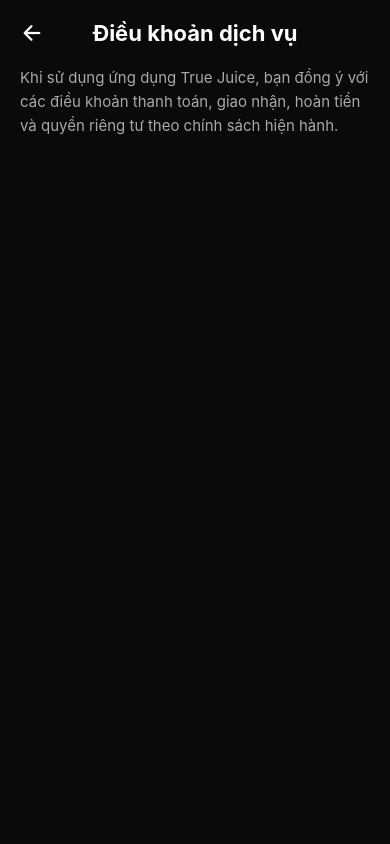
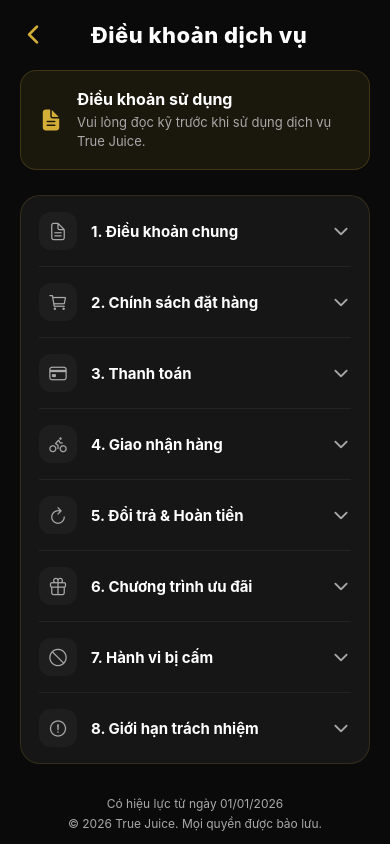
Before and after one commit to Nhantoetsocute/QLDU, a React Native app: screen /Terms in a window 390 px wide. Built offline with nearby package versions, Linux system fonts and the light colour scheme.

Commit message:
feat: terms, thêm 8 điều khoản dịch vụ accordion chi tiết

```diff
--- a/src/screens/TermsScreen.js
+++ b/src/screens/TermsScreen.js
@@ -1,35 +1,219 @@
-import React from 'react';
-import { View, Text, StyleSheet, TouchableOpacity, StatusBar, ScrollView } from 'react-native';
+import React, { useState } from 'react';
+import {
+  View,
+  Text,
+  StyleSheet,
+  TouchableOpacity,
+  StatusBar,
+  ScrollView,
+  LayoutAnimation,
+  Platform,
+  UIManager,
+} from 'react-native';
 import { SafeAreaView } from 'react-native-safe-area-context';
 import { Ionicons } from '@expo/vector-icons';
 import { useAppTheme } from '../theme/ThemeContext';
 
+if (Platform.OS === 'android' && UIManager.setLayoutAnimationEnabledExperimental) {
+  UIManager.setLayoutAnimationEnabledExperimental(true);
+}
+
+const termsSections = [
+  {
+    icon: 'document-text-outline',
+    title: '1. Điều khoản chung',
+    content: 'Khi sử dụng ứng dụng True Juice, bạn đồng ý tuân thủ các điều khoản và điều kiện sau đây. Nếu bạn không đồng ý với bất kỳ điều khoản nào, vui lòng ngừng sử dụng ứng dụng.\n\n• True Juice có quyền thay đổi điều khoản bất cứ lúc nào\n• Người dùng phải từ 16 tuổi trở lên\n• Mỗi người chỉ được đăng ký một tài khoản',
+  },
+  {
+    icon: 'cart-outline',
+    title: '2. Chính sách đặt hàng',
+    content: '• Giá hiển thị trên ứng dụng đã bao gồm VAT\n• Đơn hàng được xác nhận khi bạn nhận được thông báo từ hệ thống\n• True Juice có quyền từ chối đơn hàng nếu sản phẩm hết hàng hoặc có dấu hiệu bất thường\n• Đơn hàng tối thiểu: 30.000đ (không áp dụng cho đơn tại quán)',
+  },
+  {
+    icon: 'card-outline',
+    title: '3. Thanh toán',
+    content: 'True Juice hỗ trợ các phương thức thanh toán:\n\n• COD (Thanh toán khi nhận hàng): Trả tiền mặt cho shipper\n• VNPAY: Thanh toán qua ví điện tử, QR code hoặc thẻ ngân hàng\n\nMọi giao dịch VNPAY được bảo mật theo tiêu chuẩn PCI DSS.',
+  },
+  {
+    icon: 'bicycle-outline',
+    title: '4. Giao nhận hàng',
+    content: '• Phí giao hàng tính theo khoảng cách từ cửa hàng gần nhất\n• Thời gian giao hàng ước tính: 15–45 phút\n• Nếu đơn hàng giao trễ hơn 60 phút, bạn được miễn phí ship đơn tiếp theo\n• Shipper sẽ gọi điện trước khi giao để xác nhận',
+  },
+  {
+    icon: 'refresh-outline',
+    title: '5. Đổi trả & Hoàn tiền',
+    content: 'True Juice cam kết đổi/trả trong các trường hợp:\n\n• Sản phẩm bị hỏng hoặc sai đơn → Đổi mới 100%\n• Đơn hàng giao nhầm → Hoàn tiền hoặc giao lại miễn phí\n• Khách hàng tự hủy sau khi đã pha chế → Không hoàn tiền\n\nThời gian hoàn tiền VNPAY: 3–5 ngày làm việc.',
+  },
+  {
+    icon: 'gift-outline',
+    title: '6. Chương trình ưu đãi',
+    content: '• Voucher có điều kiện về giá trị đơn tối thiểu và thời hạn sử dụng\n• Mỗi đơn hàng chỉ áp dụng 1 mã voucher\n• True Juice có quyền thu hồi voucher nếu phát hiện lạm dụng\n• Điểm tích lũy không được quy đổi thành tiền mặt',
+  },
+  {
+    icon: 'ban-outline',
+    title: '7. Hành vi bị cấm',
+    content: '• Giả mạo thông tin khi đăng ký tài khoản\n• Lạm dụng hệ thống voucher / khuyến mãi\n• Đặt hàng với mục đích gây rối hoặc lừa đảo\n• Tấn công, can thiệp vào hệ thống backend\n\nVi phạm sẽ bị khóa tài khoản vĩnh viễn.',
+  },
+  {
+    icon: 'alert-circle-outline',
+    title: '8. Giới hạn trách nhiệm',
+    content: 'True Juice không chịu trách nhiệm cho:\n\n• Thiệt hại do lỗi mạng hoặc thiết bị người dùng\n• Chậm trễ giao hàng do điều kiện thời tiết hoặc giao thông\n• Phản ứng dị ứng do người dùng không khai báo\n\nTrong mọi trường hợp, mức bồi thường tối đa bằng giá trị đơn hàng.',
+  },
+];
+
 const TermsScreen = ({ navigation }) => {
   const { isDarkMode, colors } = useAppTheme();
+  const [expandedIndex, setExpandedIndex] = useState(null);
+
+  const ui = {
+    bg: colors.background,
+    card: isDarkMode ? 'rgba(255,255,255,0.05)' : '#FFFFFF',
+    cardBorder: isDarkMode ? 'rgba(212,175,55,0.15)' : 'rgba(0,0,0,0.06)',
+    text: colors.text,
+    subText: colors.subText,
+    accent: colors.accent,
+    divider: isDarkMode ? 'rgba(255,255,255,0.06)' : 'rgba(0,0,0,0.04)',
+  };
+
+  const toggleSection = (index) => {
+    LayoutAnimation.configureNext(LayoutAnimation.Presets.easeInEaseOut);
+    setExpandedIndex(expandedIndex === index ? null : index);
+  };
 
   return (
-    <SafeAreaView style={[styles.container, { backgroundColor: colors.background }]}>
+    <SafeAreaView style={[styles.container, { backgroundColor: ui.bg }]}>
       <StatusBar barStyle={isDarkMode ? 'light-content' : 'dark-content'} />
+
       <View style={styles.header}>
-        <TouchableOpacity onPress={() => navigation.goBack()}>
-          <Ionicons name="arrow-back" size={24} color={colors.text} />
+        <TouchableOpacity onPress={() => navigation.goBack()} style={styles.backBtn}>
+          <Ionicons name="chevron-back" size={28} color={ui.accent} />
         </TouchableOpacity>
-        <Text style={[styles.title, { color: colors.text }]}>Điều khoản dịch vụ</Text>
-        <View style={{ width: 24 }} />
+        <Text style={[styles.headerTitle, { color: ui.text }]}>Điều khoản dịch vụ</Text>
+        <View style={{ width: 28 }} />
       </View>
 
-      <ScrollView>
-        <Text style={[styles.text, { color: colors.subText }]}>Khi sử dụng ứng dụng True Juice, bạn đồng ý với các điều khoản thanh toán, giao nhận, hoàn tiền và quyền riêng tư theo chính sách hiện hành.</Text>
+      <ScrollView
+        showsVerticalScrollIndicator={false}
+        contentContainerStyle={styles.scrollContent}
+      >
+        {/* INTRO */}
+        <View style={[styles.introCard, { backgroundColor: 'rgba(212,175,55,0.08)', borderColor: 'rgba(212,175,55,0.2)' }]}>
+          <Ionicons name="document-text" size={24} color={ui.accent} />
+          <View style={styles.introTextContainer}>
+            <Text style={[styles.introTitle, { color: ui.text }]}>Điều khoản sử dụng</Text>
+            <Text style={[styles.introDesc, { color: ui.subText }]}>
+              Vui lòng đọc kỹ trước khi sử dụng dịch vụ True Juice.
+            </Text>
+          </View>
+        </View>
+
+        {/* SECTIONS */}
+        <View style={[styles.sectionsCard, { backgroundColor: ui.card, borderColor: ui.cardBorder }]}>
+          {termsSections.map((section, index) => {
+            const isExpanded = expandedIndex === index;
+            return (
+              <View key={index}>
+                <TouchableOpacity
+                  style={styles.sectionHeader}
+                  onPress={() => toggleSection(index)}
+                  activeOpacity={0.7}
+                >
+                  <View style={styles.sectionLeft}>
+                    <View style={[styles.iconBox, { backgroundColor: isExpanded ? 'rgba(212,175,55,0.15)' : 'rgba(128,128,128,0.08)' }]}>
+                      <Ionicons name={section.icon} size={20} color={isExpanded ? ui.accent : ui.subText} />
+                    </View>
+                    <Text style={[styles.sectionTitle, { color: isExpanded ? ui.accent : ui.text }]}>
+                      {section.title}
+                    </Text>
+                  </View>
+                  <Ionicons
+                    name={isExpanded ? 'chevron-up' : 'chevron-down'}
+                    size={20}
+                    color={ui.subText}
+                  />
+                </TouchableOpacity>
+
+                {isExpanded && (
+                  <View style={[styles.sectionContent, { borderTopColor: ui.divider }]}>
+                    <Text style={[styles.sectionText, { color: ui.subText }]}>{section.content}</Text>
+                  </View>
+                )}
+
+                {index < termsSections.length - 1 && (
+                  <View style={[styles.divider, { backgroundColor: ui.divider }]} />
+                )}
+              </View>
+            );
+          })}
+        </View>
+
+        <Text style={[styles.footerText, { color: ui.subText }]}>
+          Có hiệu lực từ ngày 01/01/2026{'\n'}© 2026 True Juice. Mọi quyền được bảo lưu.
+        </Text>
       </ScrollView>
     </SafeAreaView>
   );
 };
 
 const styles = StyleSheet.create({
-  container: { flex: 1, padding: 20 },
-  header: { flexDirection: 'row', alignItems: 'center', justifyContent: 'space-between', marginBottom: 20 },
-  title: { fontSize: 22, fontWeight: '700' },
-  text: { fontSize: 15, lineHeight: 24 },
+  container: { flex: 1 },
+  header: {
+    flexDirection: 'row',
+    alignItems: 'center',
+    justifyContent: 'space-between',
+    paddingHorizontal: 15,
+    paddingVertical: 15,
+  },
+  backBtn: { padding: 4 },
+  headerTitle: { fontSize: 22, fontWeight: '800', letterSpacing: 0.5 },
+  scrollContent: { paddingHorizontal: 20, paddingBottom: 40 },
+
+  introCard: {
+    flexDirection: 'row',
+    alignItems: 'center',
+    padding: 18,
+    borderRadius: 16,
+    borderWidth: 1,
+    marginBottom: 25,
+  },
+  introTextContainer: { flex: 1, marginLeft: 14 },
+  introTitle: { fontSize: 16, fontWeight: '700', marginBottom: 4 },
+  introDesc: { fontSize: 13, lineHeight: 19 },
+
+  sectionsCard: {
+    borderRadius: 20,
+    borderWidth: 1,
+    overflow: 'hidden',
+    marginBottom: 25,
+  },
+  sectionHeader: {
+    flexDirection: 'row',
+    alignItems: 'center',
+    justifyContent: 'space-between',
+    paddingVertical: 16,
+    paddingHorizontal: 18,
+  },
+  sectionLeft: { flexDirection: 'row', alignItems: 'center', flex: 1 },
+  sectionTitle: { fontSize: 15, fontWeight: '700', flex: 1 },
+  sectionContent: {
+    paddingHorizontal: 18,
+    paddingBottom: 18,
+    borderTopWidth: 1,
+    paddingTop: 12,
+    marginHorizontal: 18,
+  },
+  sectionText: { fontSize: 14, lineHeight: 22 },
+
+  iconBox: {
+    width: 38,
+    height: 38,
+    borderRadius: 12,
+    justifyContent: 'center',
+    alignItems: 'center',
+    marginRight: 14,
+  },
+  divider: { height: 1, marginHorizontal: 18 },
+  footerText: { fontSize: 12, textAlign: 'center', marginTop: 5, lineHeight: 20 },
 });
 
 export default TermsScreen;
```
